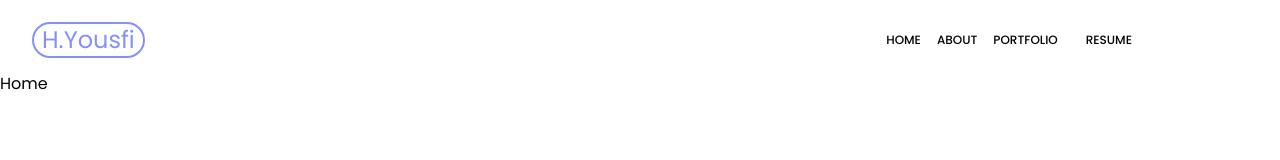
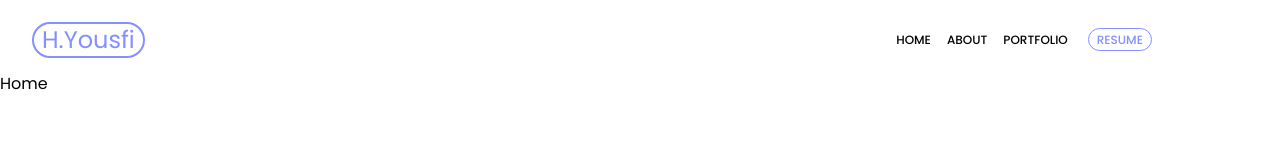
Before and after one commit to maky-hnou/portfolio-front, a Next.js app: page / in a window 1280 px wide. Shown: the top 160 px of the page. Built offline with nearby package versions, Linux system fonts and the light colour scheme.

Commit message:
style resume button

```diff
--- a/src/components/NavBar.js
+++ b/src/components/NavBar.js
@@ -39,7 +39,11 @@ export default function NavBar() {
         <MotionLink
           href="media/Hani_Yousfi_Resume.pdf"
           target="_blank"
-          className="px-5 mr-32"
+          className="px-2 py-0.5 mr-32 ml-3 text-light_purple border-1 border-solid border-light_purple rounded-full"
+          whileHover={{
+            backgroundColor: "#8490ff",
+            color: "#fff",
+          }}
         >
           Resume
         </MotionLink>
--- a/tailwind.config.js
+++ b/tailwind.config.js
@@ -15,8 +15,12 @@ module.exports = {
         primary: "#B63E96", // 240,86,199
         primaryDark: "#58E6D9", // 80,230,217
         white: "#fff",
-        light_purple: "#8490ff"
+        light_purple: "#8490ff",
       },
+    },
+    borderWidth: {
+      1: "1px",
+      2: "2px",
     },
   },
   plugins: [],
```
